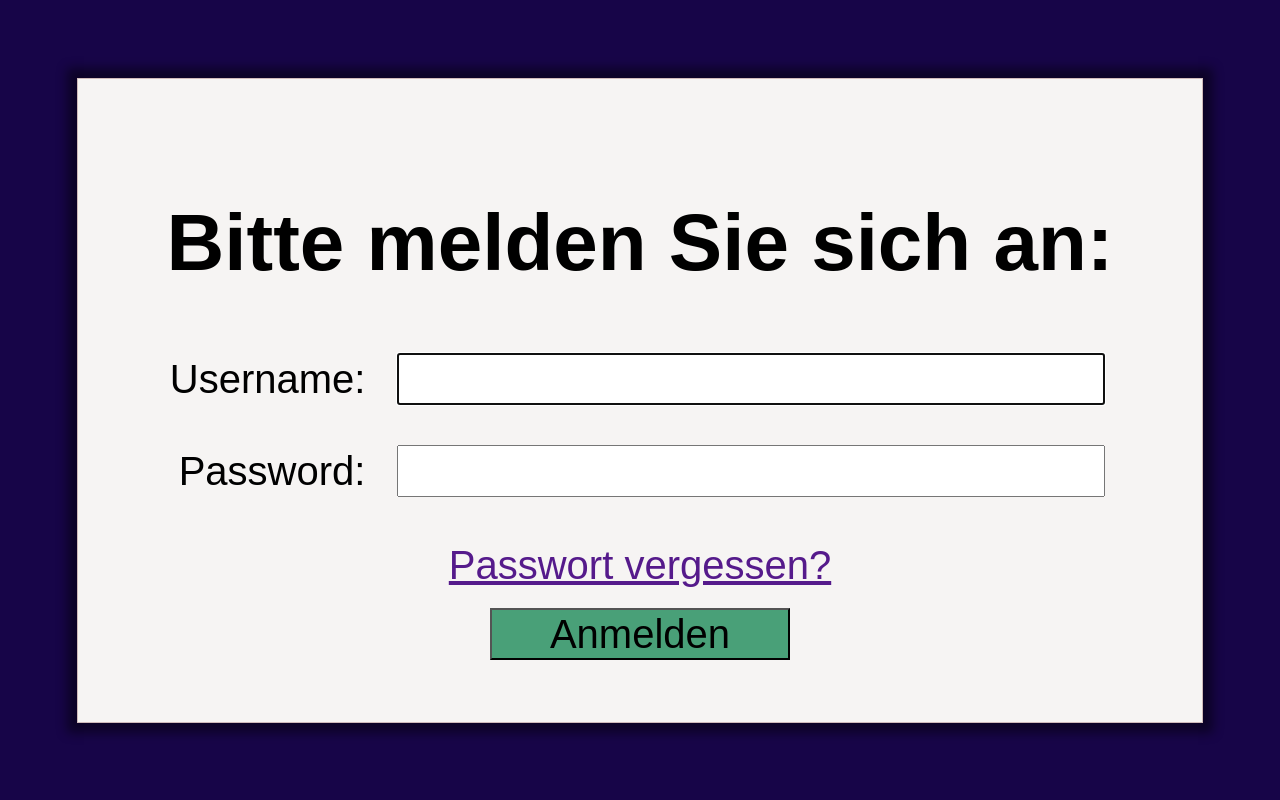
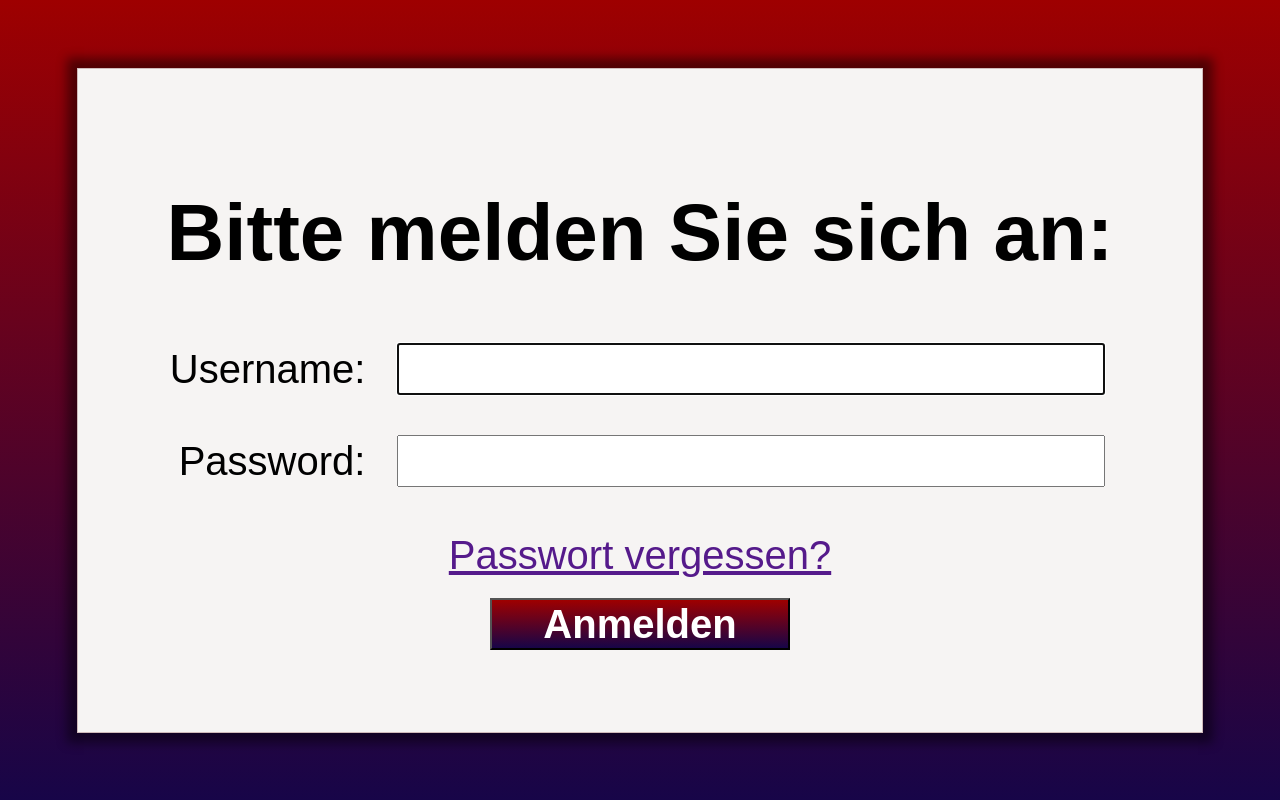
Before and after one commit to LegoStalin/koord-app-altenberge, a Django app: page /login/ in a window 1280 px wide. Run offline with Django 4.2, Linux system fonts and the light colour scheme.

Commit message:
style changes for user_login.html

```diff
--- a/koordapp/main_app/static/css/user_verification/user_verification_style.css
+++ b/koordapp/main_app/static/css/user_verification/user_verification_style.css
@@ -1,7 +1,9 @@
 :root {
   --button_color: #49a078;
+  --background_color: rgba(23, 5, 72, 0);
+  --frame_background_color: #f6f4f3;
 }
-/* für ab 1280-720px */
+
 @media only screen and (min-width: 1250px), (min-height: 700px) {
   .page_title {
     width: 1000px;
@@ -10,6 +12,7 @@
     text-align: center;
     margin-bottom: 5vh;
   }
+
   .form_container {
     display: flex;
     flex-direction: column;
@@ -17,49 +20,48 @@
 
   .login_form {
     padding: 62px;
-    background-color: #fff;
     text-align: center;
     font: 40px "Arial";
     box-shadow: 0px 0px 10px 10px rgba(0, 0, 0, 0.461);
-    border: solid 1px #d0bbbb;
+    border: 1px solid #d0bbbb;
     width: 1000px;
     margin: auto;
-    background-color: #f6f4f3;
+    background-color: var(--frame_background_color);
   }
+
   .btn_login {
     width: 300px;
-    margin: auto;
     margin-top: 20px;
-    background-color: var(--button_color);
+    font-weight: bold;
+    background: linear-gradient(to bottom, rgb(158, 0, 0), rgb(23, 5, 72));
+    color: white;
+    margin: 20px auto;
   }
+
   .form_fields {
-    margin: 5px 5px 5px 5px;
-    padding: 1px 2px 1px 2px;
+    margin: 5px;
+    padding: 1px 2px;
   }
-  /*
-  form p input {
-    margin: 10px 10px 10px 40px;
-    width: 500px;
-  }
-  */
+
   form input[type="text"],
   form input[type="password"] {
-    margin-left: 10px;
-    margin-right: 10px;
+    margin: 0 10px;
     width: 700px;
   }
+
   form p label {
     display: inline-block;
     width: 200px;
     text-align: right;
     margin-right: 10px;
   }
+
   #user_login {
     display: flex;
     justify-content: center;
     align-items: center;
     height: 100vh;
     margin: auto;
-    background-color: rgb(23, 5, 72);
+    background: linear-gradient(to bottom, rgb(158, 0, 0), rgb(23, 5, 72));
   }
 }
```
